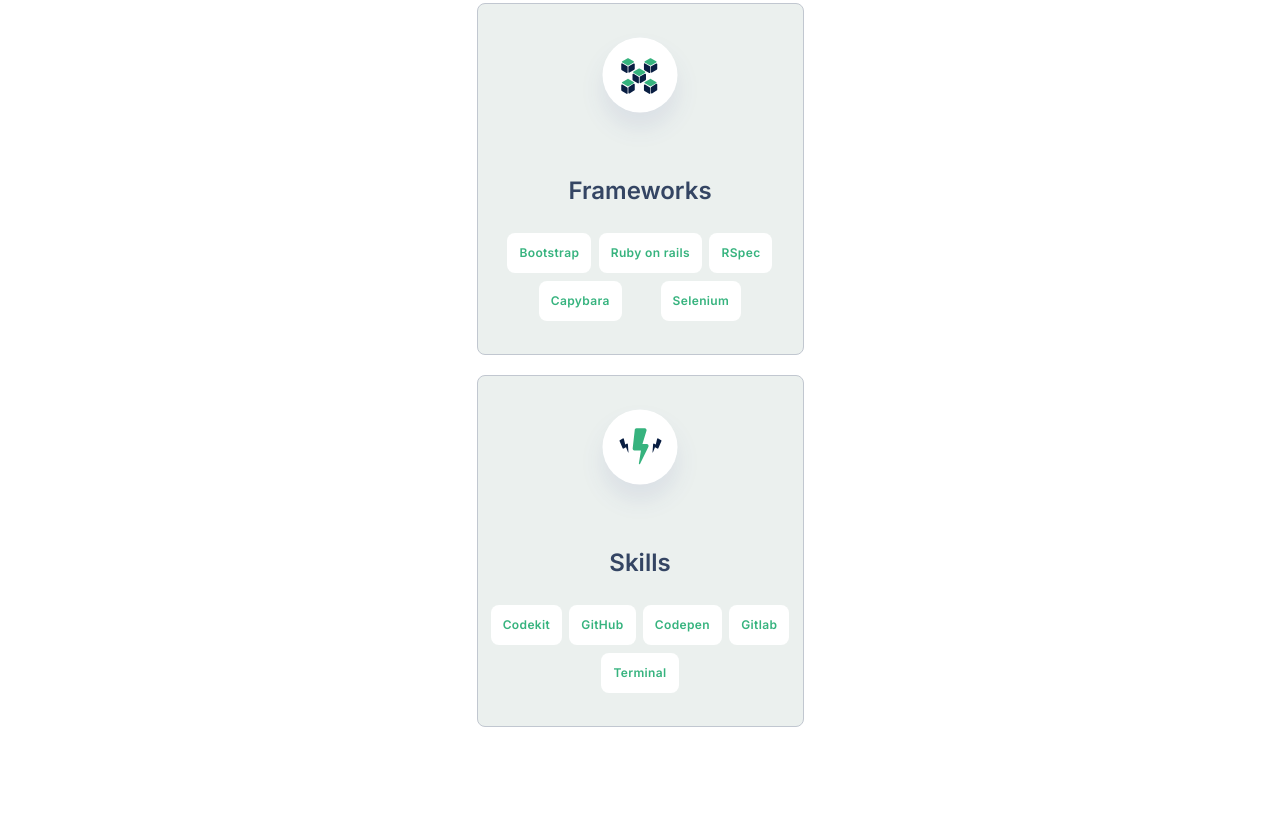
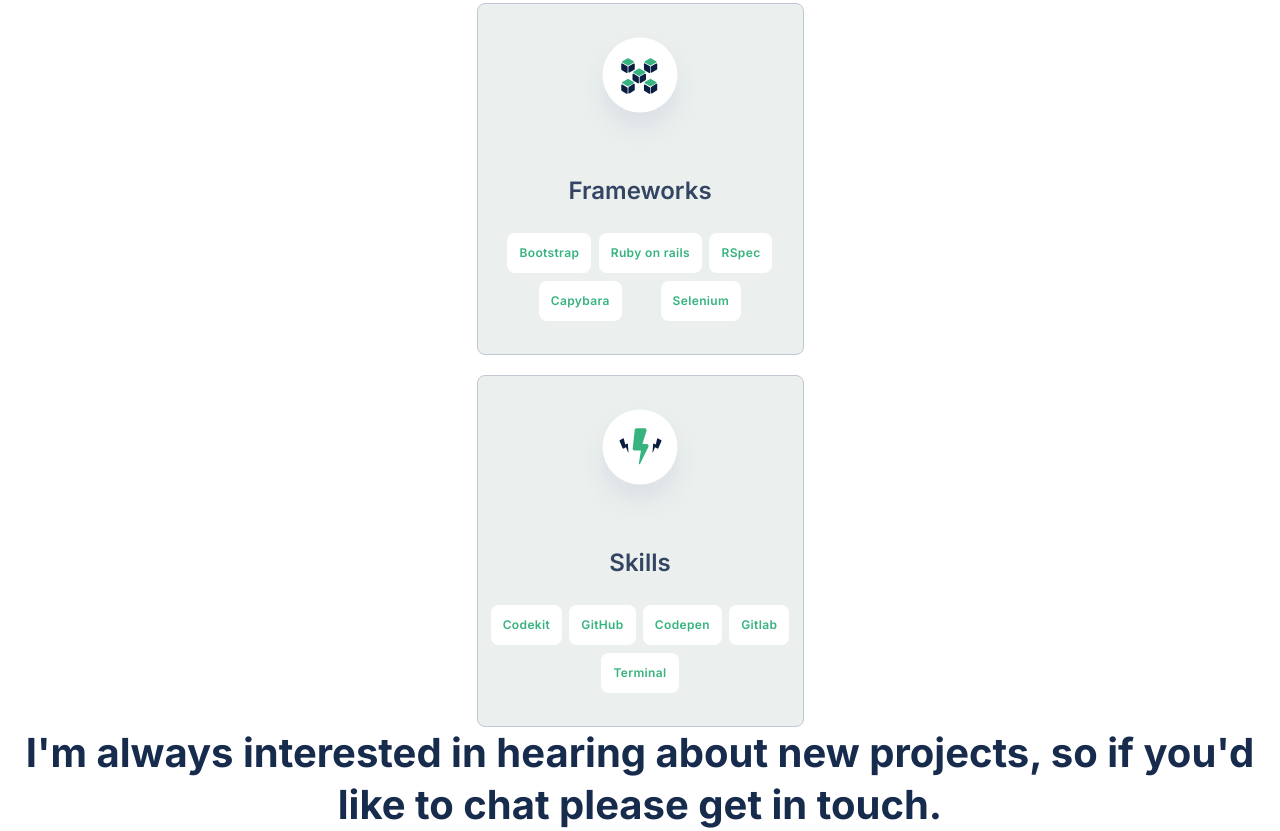
Before and after one commit to Rhaegar121/My-Portfolio-Project, a website: page index.html in a window 1280 px wide. Shown: the part 4761-5592 px from the top of the page. Before the commit the page ends 5488 px from the top, so only its background shows below. Drawn offline with Linux system fonts and the light colour scheme.

Commit message:
add paragraph to form-session

```diff
--- a/index.html
+++ b/index.html
@@ -186,5 +186,9 @@
         </div>
       </div>
     </section>
+
+    <section id="form-session">
+      <p class="supporting-text">I'm always interested in hearing about new projects, so if you'd like to chat please get in touch.</p>
+    </section>
   </body>
 </html>
--- a/style.css
+++ b/style.css
@@ -261,3 +261,12 @@
   letter-spacing: 0.03em;
   margin-bottom: 8px;
 }
+
+/* form-session */
+#form-session .supporting-text {
+  font-size: 40px;
+  font-weight: 700;
+  line-height: 52px;
+  text-align: center;
+  margin: 0px 8px;
+}
```
